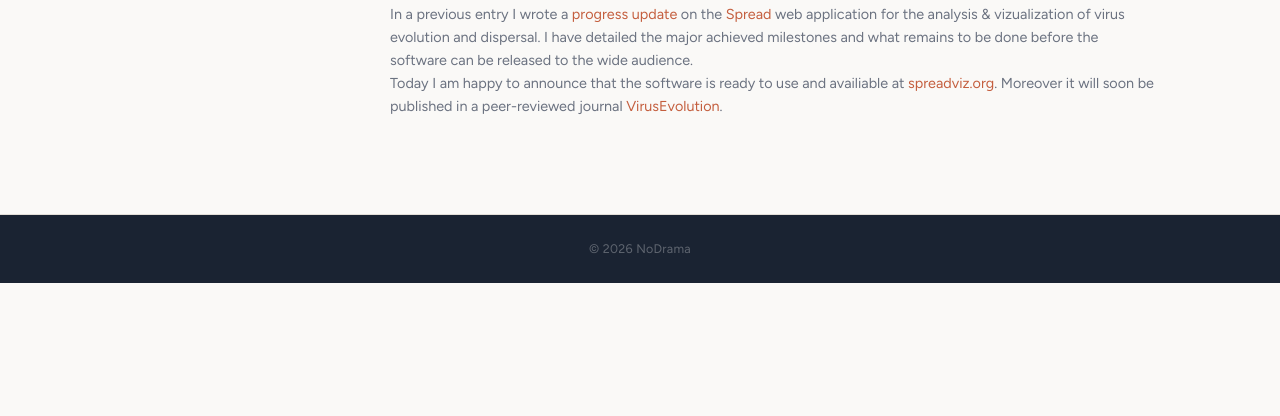
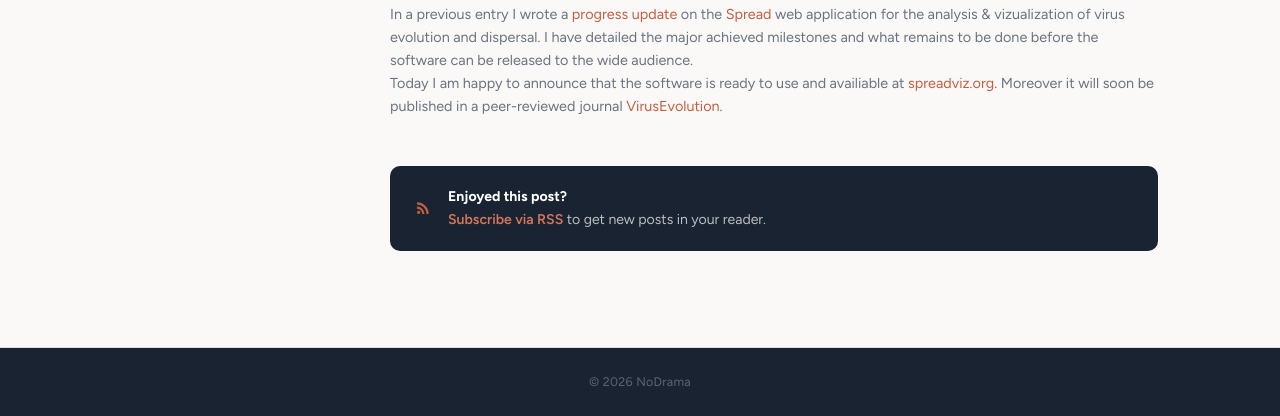
Before and after one commit to fbielejec/fbielejec.github.io, a Jekyll site: the page built from _posts/2022-09-15-spread-published.md, in a window 1280 px wide and 1170 px high, cut to the strip 754-1170 px from the top of the window. Built offline with Jekyll 4.4.1, drawn with Linux system fonts in a browser that asks for light colours; comment, search, counter and statistics services are not loaded.

Commit message:
flash out RSS

```diff
--- a/_config.yml
+++ b/_config.yml
@@ -15,8 +15,8 @@ avatar: https://raw.githubusercontent.com/fbielejec/fbielejec.github.io/master/i
 author:
   name: Filip Bielejec
   title: Engineer-Scientist
+  location: Poland
   bio: "Bridging software engineering, applied cryptography, and computational research. PhD in Bioinformatics from KU Leuven."
-  location: Poland
   scholar: https://scholar.google.com/citations?user=5xTmvcYAAAAJ
 
 #
--- a/_includes/sidebar.html
+++ b/_includes/sidebar.html
@@ -45,4 +45,8 @@
     </a>
     {% endif %}
   </nav>
+  <a href="{{ site.baseurl }}/feed.xml" class="sidebar-subscribe">
+    <svg width="14" height="14" viewBox="0 0 24 24" fill="currentColor"><path d="M6.18 15.64a2.18 2.18 0 012.18 2.18A2.18 2.18 0 016.18 20 2.18 2.18 0 014 17.82a2.18 2.18 0 012.18-2.18M4 4.44A15.56 15.56 0 0119.56 20h-2.83A12.73 12.73 0 004 7.27V4.44m0 5.66a9.9 9.9 0 019.9 9.9h-2.83A7.07 7.07 0 004 12.93v-2.83z"/></svg>
+    Subscribe via RSS
+  </a>
 </div>
--- a/_layouts/post.html
+++ b/_layouts/post.html
@@ -25,5 +25,13 @@ layout: default
     {{ content }}
   </div>
 
+  <div class="post-subscribe">
+    <svg width="18" height="18" viewBox="0 0 24 24" fill="currentColor"><path d="M6.18 15.64a2.18 2.18 0 012.18 2.18A2.18 2.18 0 016.18 20 2.18 2.18 0 014 17.82a2.18 2.18 0 012.18-2.18M4 4.44A15.56 15.56 0 0119.56 20h-2.83A12.73 12.73 0 004 7.27V4.44m0 5.66a9.9 9.9 0 019.9 9.9h-2.83A7.07 7.07 0 004 12.93v-2.83z"/></svg>
+    <div>
+      <strong>Enjoyed this post?</strong>
+      <a href="{{ site.baseurl }}/feed.xml">Subscribe via RSS</a> to get new posts in your reader.
+    </div>
+  </div>
+
   {% include disqus.html %}
 </article>
--- a/style.scss
+++ b/style.scss
@@ -287,6 +287,34 @@ table {
       padding: 6px;
       svg { width: 20px; height: 20px; }
     }
+  }
+}
+
+.sidebar-subscribe {
+  display: flex;
+  align-items: center;
+  gap: 8px;
+  margin-top: 20px;
+  padding: 10px 14px;
+  background: $border-light;
+  border: 1px solid $border;
+  border-radius: 8px;
+  font-size: 0.82rem;
+  font-weight: 600;
+  color: $accent;
+  transition: all 0.2s ease;
+
+  &:hover {
+    background: $accent;
+    border-color: $accent;
+    color: $white;
+    svg { fill: $white; }
+  }
+
+  svg { flex-shrink: 0; }
+
+  @include tablet {
+    display: none;
   }
 }
 
@@ -627,6 +655,41 @@ nav {
   white-space: nowrap;
 }
 
+.post-subscribe {
+  display: flex;
+  align-items: center;
+  gap: 16px;
+  margin-top: 48px;
+  padding: 20px 24px;
+  background: $navy;
+  border-radius: 10px;
+  color: rgba(255, 255, 255, 0.7);
+  font-size: 0.88rem;
+  line-height: 1.5;
+
+  svg {
+    flex-shrink: 0;
+    fill: $accent;
+  }
+
+  strong {
+    color: $white;
+    display: block;
+    margin-bottom: 2px;
+  }
+
+  a {
+    color: $accent-light;
+    font-weight: 600;
+    &:hover { color: $white; }
+  }
+
+  @include mobile {
+    padding: 16px 20px;
+    gap: 12px;
+  }
+}
+
 /*********************/
 /* PAGES             */
 /*********************/
```
